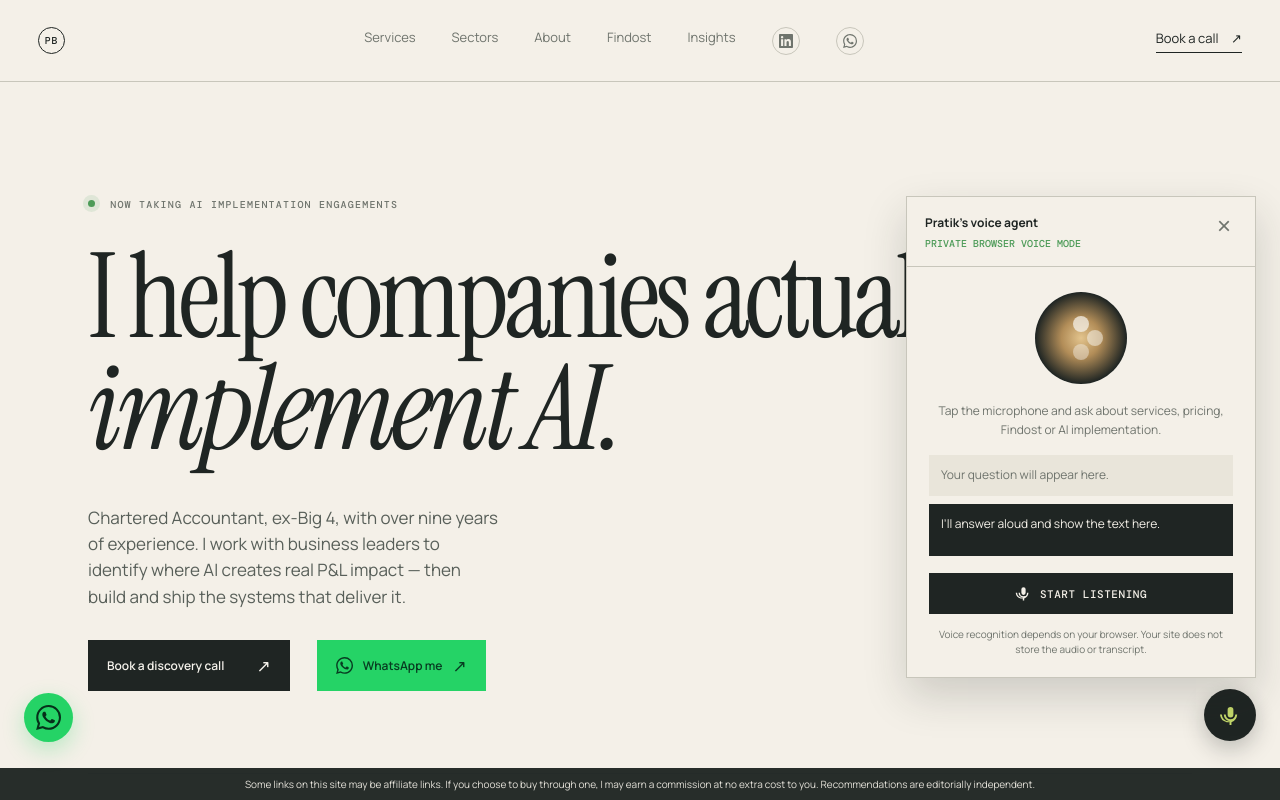
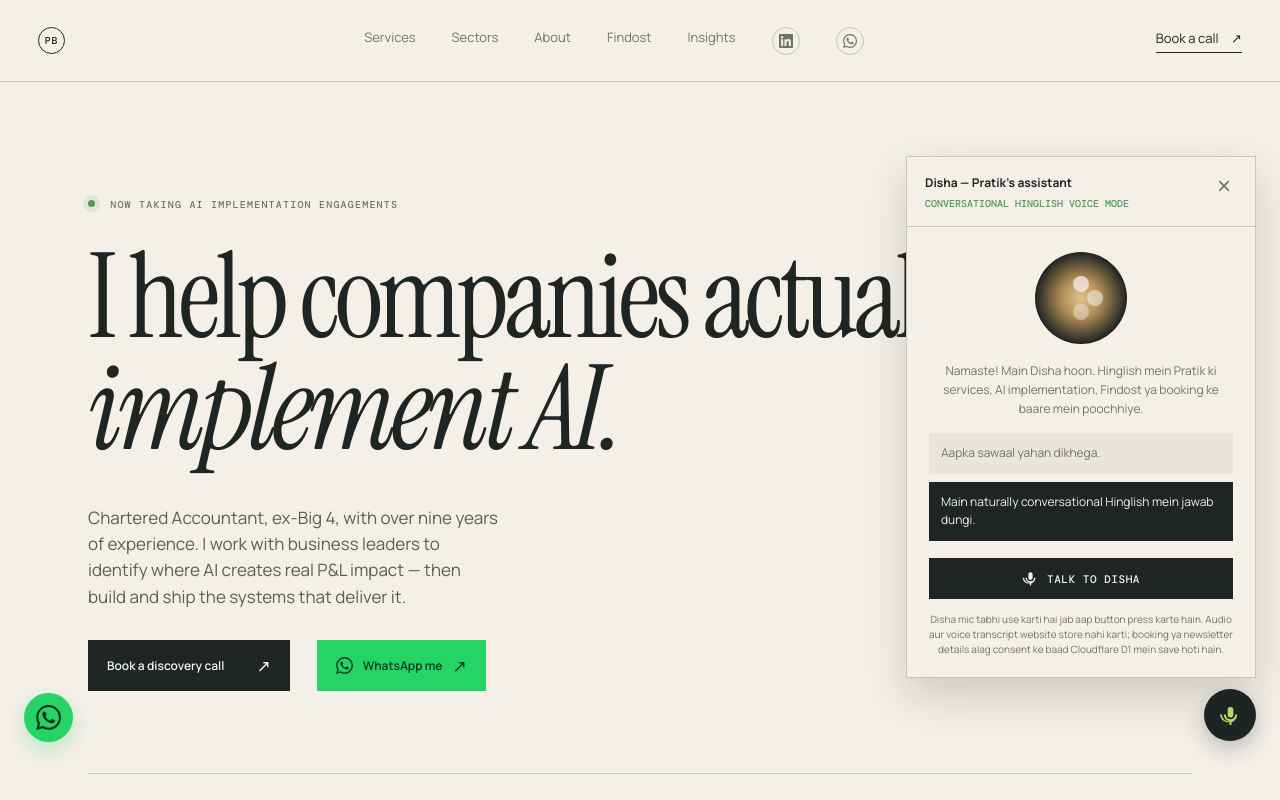
Before and after one commit to pratikbajoria1991/pratikbajoria-website, a website: page public/index.html in a window 1280 px wide. Both pictures are taken after a click on the button "Open Disha, Pratik's assistant". Shown: the top 800 px of the page. Drawn offline with nearby package versions, Linux system fonts and the light colour scheme.

Commit message:
Remove global affiliate banner and brand Hinglish voice assistant

```diff
--- a/public/index.html
+++ b/public/index.html
@@ -136,21 +136,20 @@
     </main>
 
     <footer class="site-footer shell"><div class="wordmark"><span>PB</span></div><div>© <span id="year"></span> Pratik Bajoria</div><div><a href="/privacy.html">Privacy</a><a href="mailto:hello@pratikbajoria.com">Contact</a></div></footer>
-    <div class="affiliate-disclosure" role="note">Some links on this site may be affiliate links. If you choose to buy through one, I may earn a commission at no extra cost to you. Recommendations are editorially independent.</div>
     <a class="wa-float" href="https://api.whatsapp.com/send?phone=919804182483&amp;text=Hi%20Pratik%2C%20I%27d%20like%20to%20discuss%20AI%20implementation%20for%20my%20business." target="_blank" rel="noopener noreferrer" aria-label="Chat with Pratik on WhatsApp" title="Chat on WhatsApp"><svg viewBox="0 0 24 24" aria-hidden="true"><path d="M20.52 3.48A11.82 11.82 0 0 0 12.1 0C5.55 0 .22 5.33.22 11.89c0 2.1.55 4.14 1.59 5.95L.12 24l6.3-1.65a11.88 11.88 0 0 0 5.68 1.45h.01c6.55 0 11.89-5.34 11.89-11.9a11.82 11.82 0 0 0-3.48-8.42Zm-8.41 18.3h-.01a9.86 9.86 0 0 1-5.03-1.38l-.36-.22-3.74.98 1-3.65-.24-.37a9.86 9.86 0 0 1-1.51-5.27c0-5.45 4.44-9.88 9.89-9.88a9.82 9.82 0 0 1 6.99 2.9 9.82 9.82 0 0 1 2.89 6.99c0 5.45-4.43 9.9-9.88 9.9Zm5.42-7.4c-.3-.15-1.76-.87-2.03-.97-.27-.1-.47-.15-.67.15-.2.3-.77.97-.94 1.17-.17.2-.35.22-.64.07-.3-.15-1.26-.46-2.4-1.47-.88-.79-1.48-1.76-1.65-2.06-.17-.3-.02-.46.13-.61.14-.13.3-.35.45-.52.15-.17.2-.3.3-.5.1-.2.05-.37-.03-.52-.07-.15-.67-1.61-.92-2.21-.24-.58-.49-.5-.67-.51h-.57c-.2 0-.52.07-.79.37-.27.3-1.04 1.02-1.04 2.48s1.06 2.88 1.21 3.08c.15.2 2.1 3.2 5.08 4.49.71.31 1.26.49 1.69.63.71.23 1.36.2 1.87.12.57-.09 1.76-.72 2.01-1.41.25-.69.25-1.29.17-1.42-.07-.12-.27-.2-.57-.35Z" /></svg></a>
     <div class="voice-widget">
-      <button class="voice-fab" type="button" data-toggle-voice aria-label="Open Pratik's voice agent" title="Talk to Pratik's voice agent">
+      <button class="voice-fab" type="button" data-toggle-voice aria-label="Open Disha, Pratik's assistant" title="Talk to Disha">
         <svg viewBox="0 0 24 24" aria-hidden="true"><path d="M12 14a3 3 0 0 0 3-3V6a3 3 0 0 0-6 0v5a3 3 0 0 0 3 3Zm-7-3a7 7 0 0 0 14 0h-2a5 5 0 0 1-10 0H5Zm6 7.92V22h2v-3.08A9 9 0 0 0 19 11h-2a7 7 0 0 1-14 0H1a9 9 0 0 0 7 7.92Z" /></svg>
       </button>
       <div class="voice-panel" id="voice-panel" hidden role="dialog" aria-modal="false" aria-labelledby="voice-title">
-        <div class="voice-header"><div><strong id="voice-title">Pratik's voice agent</strong><span>Private browser voice mode</span></div><button type="button" class="voice-close" data-close-voice aria-label="Close voice agent">×</button></div>
+        <div class="voice-header"><div><strong id="voice-title">Disha — Pratik's assistant</strong><span>Conversational Hinglish voice mode</span></div><button type="button" class="voice-close" data-close-voice aria-label="Close Disha">×</button></div>
         <div class="voice-body">
           <div class="voice-orb" aria-hidden="true"><span></span><span></span><span></span></div>
-          <p class="voice-status" id="voice-status" role="status">Tap the microphone and ask about services, pricing, Findost or AI implementation.</p>
-          <div class="voice-transcript" id="voice-transcript" aria-live="polite">Your question will appear here.</div>
-          <div class="voice-response" id="voice-response" aria-live="polite">I’ll answer aloud and show the text here.</div>
-          <button class="voice-listen" type="button" data-voice-listen><svg viewBox="0 0 24 24" aria-hidden="true"><path d="M12 14a3 3 0 0 0 3-3V6a3 3 0 0 0-6 0v5a3 3 0 0 0 3 3Zm-7-3a7 7 0 0 0 14 0h-2a5 5 0 0 1-10 0H5Zm6 7.92V22h2v-3.08A9 9 0 0 0 19 11h-2a7 7 0 0 1-14 0H1a9 9 0 0 0 7 7.92Z" /></svg><span>Start listening</span></button>
-          <p class="voice-note">Voice recognition depends on your browser. Your site does not store the audio or transcript.</p>
+          <p class="voice-status" id="voice-status" role="status">Namaste! Main Disha hoon. Hinglish mein Pratik ki services, AI implementation, Findost ya booking ke baare mein poochhiye.</p>
+          <div class="voice-transcript" id="voice-transcript" aria-live="polite">Aapka sawaal yahan dikhega.</div>
+          <div class="voice-response" id="voice-response" aria-live="polite">Main naturally conversational Hinglish mein jawab dungi.</div>
+          <button class="voice-listen" type="button" data-voice-listen><svg viewBox="0 0 24 24" aria-hidden="true"><path d="M12 14a3 3 0 0 0 3-3V6a3 3 0 0 0-6 0v5a3 3 0 0 0 3 3Zm-7-3a7 7 0 0 0 14 0h-2a5 5 0 0 1-10 0H5Zm6 7.92V22h2v-3.08A9 9 0 0 0 19 11h-2a7 7 0 0 1-14 0H1a9 9 0 0 0 7 7.92Z" /></svg><span>Talk to Disha</span></button>
+          <p class="voice-note">Disha mic tabhi use karti hai jab aap button press karte hain. Audio aur voice transcript website store nahi karti; booking ya newsletter details alag consent ke baad Cloudflare D1 mein save hoti hain.</p>
         </div>
       </div>
     </div>
```
